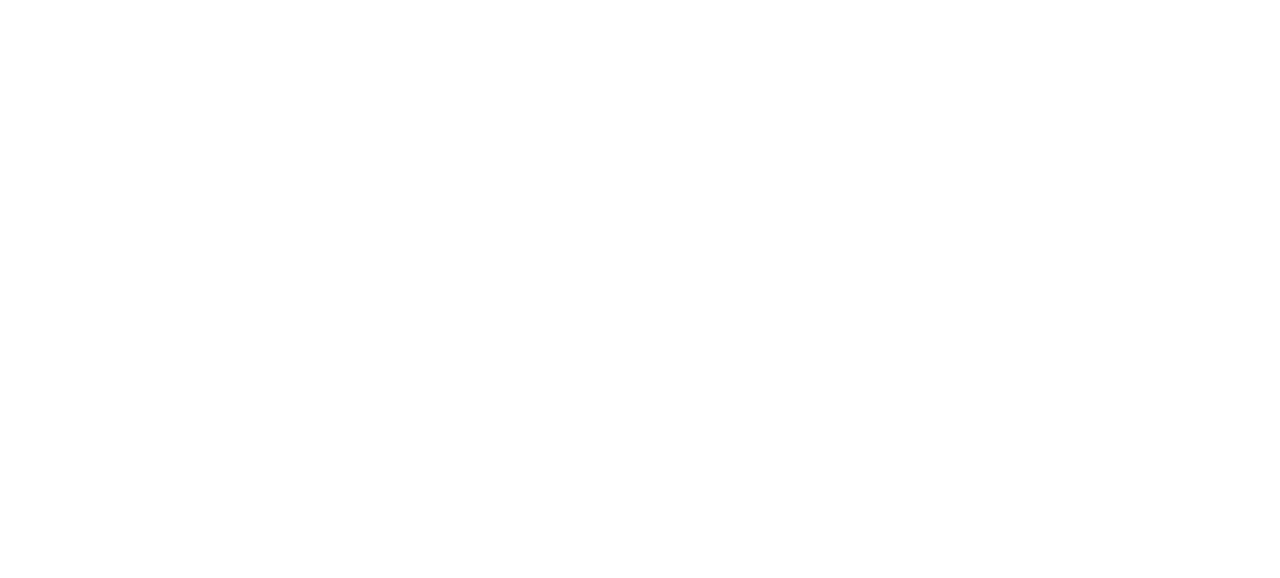
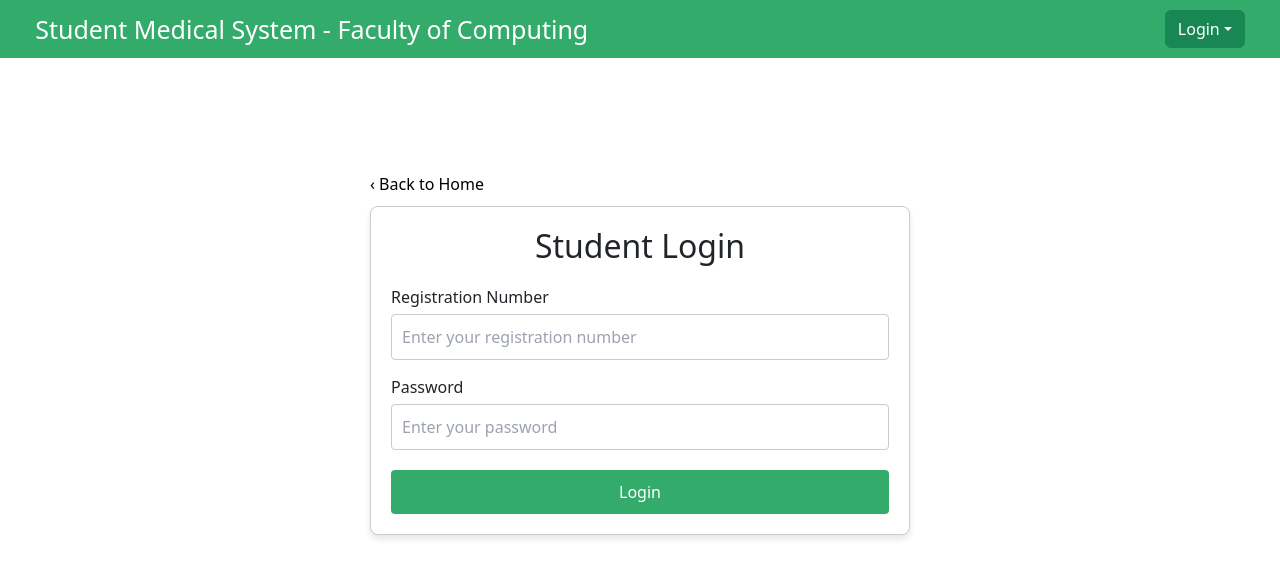
Before and after one commit to IS5109CommunityProject/FrontEND, a React (Vite) app in the folder medical_frontend/: page /user-login in a window 1280 px wide. Before the commit this address had no page. Shown: the top 578 px of the page. Built offline with nearby package versions, Linux system fonts and the light colour scheme.

Commit message:
Add login functionality

```diff
--- a/medical_frontend/package.json
+++ b/medical_frontend/package.json
@@ -10,9 +10,11 @@
     "preview": "vite preview"
   },
   "dependencies": {
+    "bootstrap": "^5.3.3",
     "lucide-react": "^0.469.0",
     "medical_frontend": "file:",
     "react": "^18.3.1",
+    "react-bootstrap": "^2.10.7",
     "react-dom": "^18.3.1",
     "react-router-dom": "^7.1.1",
     "react-slideshow-image": "^4.3.2"
--- a/medical_frontend/src/App.jsx
+++ b/medical_frontend/src/App.jsx
@@ -3,13 +3,17 @@
 import ExamMedical from "./Pages/ExamMedical";
 import Guidelines from "./Pages/Guidelines";
 import LectureMedical from "./Pages/LectureMedical";
+import UserLogin from "./Pages/UserLogin";
+import AdminLogin from "./Pages/AdminLogin";
 const App = () => (
     <Router>
         <Routes>
+            <Route path ="/" element={<Home />}/>
             <Route path="/guidelines" element={<Guidelines />} />
             <Route path="/exams" element={<ExamMedical />} />
-            <Route path ="/" element={<Home/>}/>
             <Route path="/lectureMedi" element={<LectureMedical/>}/>
+            <Route path="/admin-login" element={<AdminLogin />} />
+            <Route path="/user-login" element={<UserLogin />} />
         </Routes>
     </Router>
 );
--- /dev/null
+++ b/medical_frontend/src/Pages/AdminLogin.jsx
@@ -0,0 +1,87 @@
+import React, { useState } from 'react';
+import { Dropdown } from 'react-bootstrap';
+import 'bootstrap/dist/css/bootstrap.min.css';
+import { Link } from "react-router-dom";
+
+const LoginPage = () => {
+  const [regNumber, setRegNumber] = useState('');
+  const [password, setPassword] = useState('');
+
+  const handleLogin = (e) => {
+    e.preventDefault();
+    // Perform login logic here
+    console.log('Registration Number:', regNumber);
+    console.log('Password:', password);
+  };
+
+  return (
+    <div>
+        <header style={{ backgroundColor: "#33AC6B", color: "white", padding: "10px" ,display: "flex", justifyContent: "space-between", alignItems: "center",}}>
+            <h1 style={{ margin: 0, textAlign: "left", fontSize: 25 , marginLeft: "2%"}}>
+                Student Medical System - Faculty of Computing
+            </h1>
+
+            <Dropdown style={{marginRight:"2%"}}>
+                <Dropdown.Toggle variant="success" id="dropdown-basic" >
+                    Login
+                </Dropdown.Toggle>
+
+                <Dropdown.Menu>
+                    <Dropdown.Item as={Link} to="/user-login">User Login</Dropdown.Item>
+                    <Dropdown.Item as={Link} to="/admin-login">Admin Login</Dropdown.Item>
+                </Dropdown.Menu>
+            </Dropdown>
+        </header>
+        <div style={{width:'50%',height:'70%',marginLeft:'25%', padding:50, marginTop:'5%',justifyContent: 'center', alignItems: 'center'}}>
+            <Link to="/" style={{ marginBottom: 10, display: 'inline-block', textDecoration:'none', color:'#000' }}>
+                &lsaquo;  Back to Home
+            </Link>
+            <div style={{ padding: '20px', border: '1px solid #ccc', borderRadius: '8px', background: '#fff', boxShadow: '0px 4px 6px rgba(0, 0, 0, 0.1)' }}>
+                <h2 style={{ textAlign: 'center', marginBottom: '20px' }}>Admin Login</h2>
+                <form onSubmit={handleLogin}>
+                <div style={{ marginBottom: '15px' }}>
+                    <label htmlFor="regNumber" style={{ display: 'block', marginBottom: '5px' }}>Admin ID</label>
+                    <input
+                    type="text"
+                    id="regNumber"
+                    value={regNumber}
+                    onChange={(e) => setRegNumber(e.target.value)}
+                    placeholder="Enter your admin id"
+                    required
+                    style={{ width: '100%', padding: '10px', border: '1px solid #ccc', borderRadius: '4px' }}
+                    />
+                </div>
+                <div style={{ marginBottom: '20px' }}>
+                    <label htmlFor="password" style={{ display: 'block', marginBottom: '5px' }}>Password</label>
+                    <input
+                    type="password"
+                    id="password"
+                    value={password}
+                    onChange={(e) => setPassword(e.target.value)}
+                    placeholder="Enter your password"
+                    required
+                    style={{ width: '100%', padding: '10px', border: '1px solid #ccc', borderRadius: '4px' }}
+                    />
+                </div>
+                <button
+                    type="submit"
+                    style={{
+                    width: '100%',
+                    padding: '10px',
+                    backgroundColor: '#33AC6B',
+                    color: '#fff',
+                    border: 'none',
+                    borderRadius: '4px',
+                    cursor: 'pointer',
+                    }}
+                >
+                    Login
+                </button>
+                </form>
+            </div>
+        </div>
+    </div>
+  );
+};
+
+export default LoginPage;
--- a/medical_frontend/src/Pages/Home.jsx
+++ b/medical_frontend/src/Pages/Home.jsx
@@ -1,6 +1,9 @@
 import React from "react";
 import { Slide } from "react-slideshow-image";
 import "react-slideshow-image/dist/styles.css"; // Import the slideshow styles
+import { Dropdown } from 'react-bootstrap';
+import 'bootstrap/dist/css/bootstrap.min.css';
+import { Link } from "react-router-dom";
 
 const images = [
   "https://i1.wp.com/www.sjp.ac.lk/wp-content/uploads/2020/02/DSC_3283.jpg?resize=1141%2C761&ssl=1",
@@ -12,36 +15,36 @@
 const Home = () => {
   return (
     <div style={{ height: "100vh", overflowY: "auto", width:"1535px", boxSizing: "border-box" }}>
+
       {/* Header */}
       <header style={{ backgroundColor: "#33AC6B", color: "white", padding: "10px" ,display: "flex", justifyContent: "space-between", alignItems: "center",}}>
         <h1 style={{ margin: 0, textAlign: "left", fontSize: 25 , marginLeft: "2%"}}>
           Student Medical System - Faculty of Computing
         </h1>
-        {/* Admin Login Button */}
-        <button
-          style={{
-            backgroundColor: "#fff",
-            color: "#33AC6B",
-            padding: "8px 16px",
-            border: "none",
-            borderRadius: "5px",
-            cursor: "pointer",
-            fontSize: "16px",
-          }}
-        >
-          Admin Login
-        </button>
+        <Dropdown style={{marginRight:"2%"}}>
+          <Dropdown.Toggle variant="success" id="dropdown-basic" >
+            Login
+          </Dropdown.Toggle>
+
+          <Dropdown.Menu>
+            <Dropdown.Item as={Link} to="/user-login">User Login</Dropdown.Item>
+            <Dropdown.Item as={Link} to="/admin-login">Admin Login</Dropdown.Item>
+          </Dropdown.Menu>
+        </Dropdown>
       </header>
+
       <div>
         <img
           src="https://www.sab.ac.lk/computing/sites/default/files/foc-logo-icon_2.png"
-          style={{ height: 50, width: 200, textAlign: "left", padding: 10, marginLeft: "2%" }}
+          style={{ height: 50, width: 200, textAlign: "left", marginTop: 10, marginBottom: 10, marginLeft: "2%" }}
           alt="Logo"
         />
       </div>
 
+
       {/* Slideshow */}
       <div style={{ position: "relative" }}>
+
         <Slide easing="ease" autoplay={true} arrows={false} duration={3000}>
           {images.map((image, index) => (
             <div key={index} style={{ display: "flex", justifyContent: "center" }}>
@@ -53,6 +56,7 @@
             </div>
           ))}
         </Slide>
+
         <button
           style={{
             position: "absolute",
@@ -73,6 +77,7 @@
         </button>
       </div>
 
+
       {/* Main Content */}
       <div
         style={{
@@ -85,15 +90,14 @@
         }}
       >
         <div style={{ flex: 1, margin: "10px", padding: "10px", backgroundColor: "white", wordWrap: "break-word" ,borderRadius: 5}}>
-          <h2>Main Description</h2>
-          <p>The Student Medical System is an online platform designed for the students of the Faculty of Computing at Sabaragamuwa University of Sri Lanka.
-          It provides a fast and efficient way for students to submit medical applications for missed exams or lectures due to health-related reasons, eliminating the need for physical visits to the faculty.
-          </p>
-          <p>To continue to apply medicals click on 'Apply Now' button.</p>
-
+          <h2 style={{fontSize:20,marginBottom:10 }}><b>Main Description</b></h2>
+            <p>The Student Medical System is an online platform designed for the students of the Faculty of Computing at Sabaragamuwa University of Sri Lanka.
+               It provides a fast and efficient way for students to submit medical applications for missed exams or lectures due to health-related reasons, eliminating the need for physical visits to the faculty.
+            </p>
+            <p>To continue to apply medicals click on 'Apply Now' button.</p>
         </div>
         <div style={{ flex: 1, margin: "10px", padding: "10px", backgroundColor: "white", wordWrap: "break-word", borderRadius: 5 }}>
-          <h2>News/Announcements</h2>
+          <h2 style={{fontSize:20,marginBottom:10 }}><b>News/Announcements</b></h2>
           <p>Latest updates and announcements go here.</p>
         </div>
       </div>
--- /dev/null
+++ b/medical_frontend/src/Pages/UserLogin.jsx
@@ -0,0 +1,87 @@
+import React, { useState } from 'react';
+import { Dropdown } from 'react-bootstrap';
+import 'bootstrap/dist/css/bootstrap.min.css';
+import { Link } from "react-router-dom";
+
+const LoginPage = () => {
+  const [regNumber, setRegNumber] = useState('');
+  const [password, setPassword] = useState('');
+
+  const handleLogin = (e) => {
+    e.preventDefault();
+    // Perform login logic here
+    console.log('Registration Number:', regNumber);
+    console.log('Password:', password);
+  };
+
+  return (
+    <div>
+        <header style={{ backgroundColor: "#33AC6B", color: "white", padding: "10px" ,display: "flex", justifyContent: "space-between", alignItems: "center",}}>
+            <h1 style={{ margin: 0, textAlign: "left", fontSize: 25 , marginLeft: "2%"}}>
+            Student Medical System - Faculty of Computing
+            </h1>
+
+            <Dropdown style={{marginRight:"2%"}}>
+                <Dropdown.Toggle variant="success" id="dropdown-basic" >
+                    Login
+                </Dropdown.Toggle>
+
+                <Dropdown.Menu>
+                    <Dropdown.Item as={Link} to="/user-login">User Login</Dropdown.Item>
+                    <Dropdown.Item as={Link} to="/admin-login">Admin Login</Dropdown.Item>
+                </Dropdown.Menu>
+            </Dropdown>
+        </header>
+        <div style={{width:'50%',height:'70%',marginLeft:'25%', padding:50, marginTop:'5%',justifyContent: 'center', alignItems: 'center'}}>
+            <Link to="/" style={{ marginBottom: 10, display: 'inline-block', textDecoration:'none', color:'#000' }}>
+                &lsaquo;  Back to Home
+            </Link>
+            <div style={{ padding: '20px', border: '1px solid #ccc', borderRadius: '8px', background: '#fff', boxShadow: '0px 4px 6px rgba(0, 0, 0, 0.1)' }}>
+                <h2 style={{ textAlign: 'center', marginBottom: '20px' }}>Student Login</h2>
+                <form onSubmit={handleLogin}>
+                <div style={{ marginBottom: '15px' }}>
+                    <label htmlFor="regNumber" style={{ display: 'block', marginBottom: '5px' }}>Registration Number</label>
+                    <input
+                    type="text"
+                    id="regNumber"
+                    value={regNumber}
+                    onChange={(e) => setRegNumber(e.target.value)}
+                    placeholder="Enter your registration number"
+                    required
+                    style={{ width: '100%', padding: '10px', border: '1px solid #ccc', borderRadius: '4px' }}
+                    />
+                </div>
+                <div style={{ marginBottom: '20px' }}>
+                    <label htmlFor="password" style={{ display: 'block', marginBottom: '5px' }}>Password</label>
+                    <input
+                    type="password"
+                    id="password"
+                    value={password}
+                    onChange={(e) => setPassword(e.target.value)}
+                    placeholder="Enter your password"
+                    required
+                    style={{ width: '100%', padding: '10px', border: '1px solid #ccc', borderRadius: '4px' }}
+                    />
+                </div>
+                <button
+                    type="submit"
+                    style={{
+                    width: '100%',
+                    padding: '10px',
+                    backgroundColor: '#33AC6B',
+                    color: '#fff',
+                    border: 'none',
+                    borderRadius: '4px',
+                    cursor: 'pointer',
+                    }}
+                >
+                    Login
+                </button>
+                </form>
+            </div>
+        </div>
+    </div>
+  );
+};
+
+export default LoginPage;
```
Also changed, not shown: 1 other file (tests, documents, lock files or other folders).
